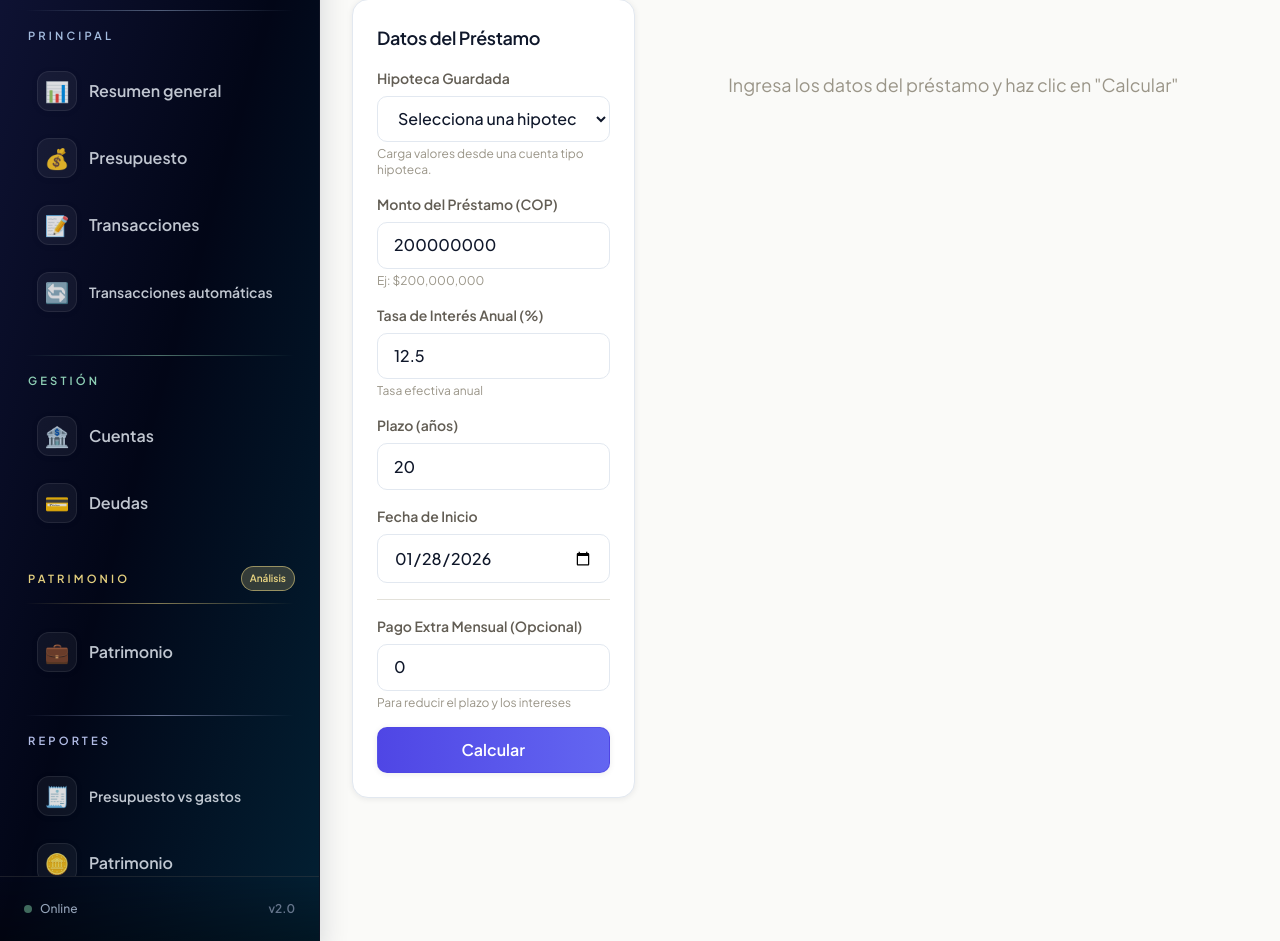
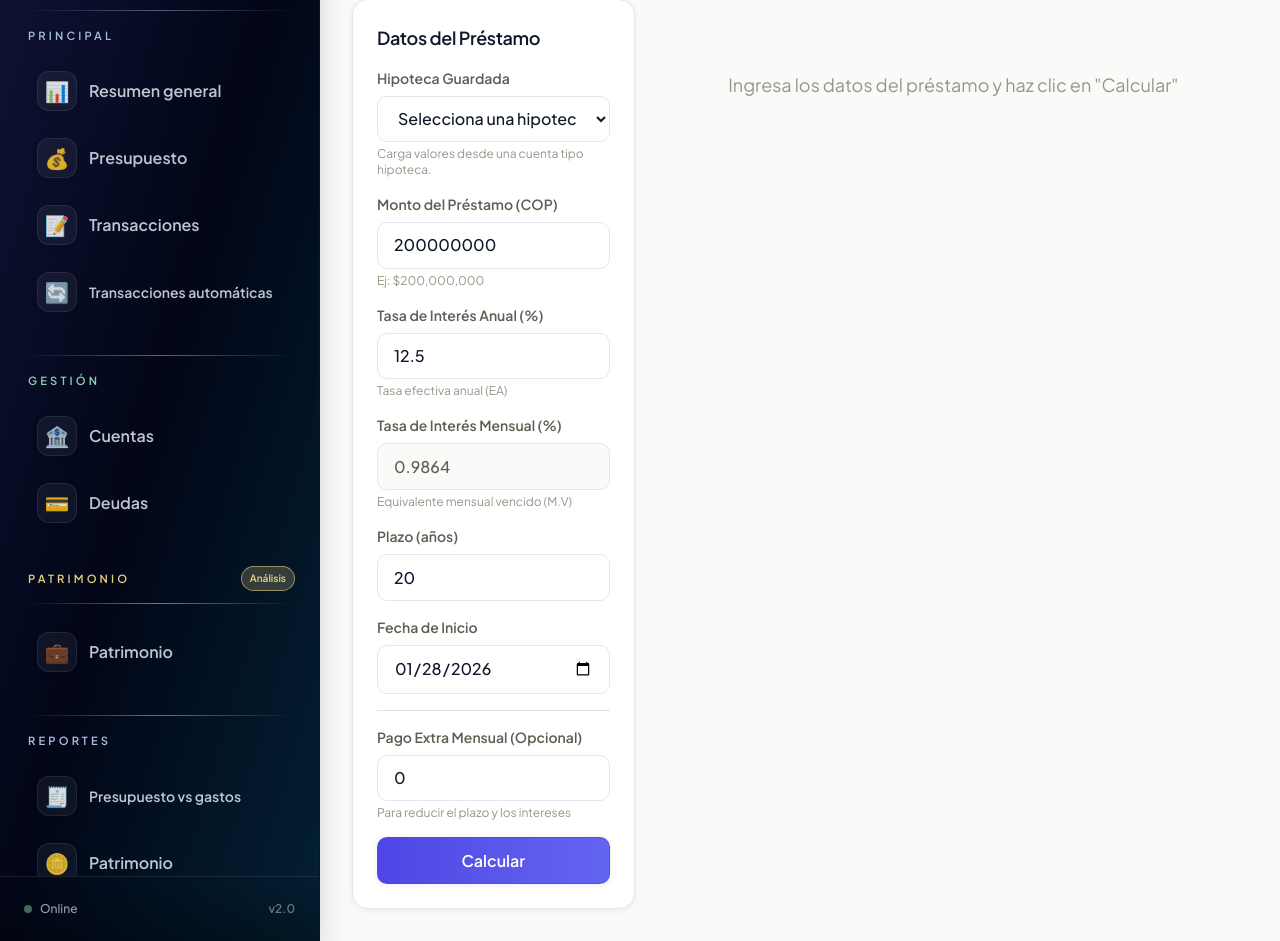
Before and after one commit to oscarems/personal_finances, a FastAPI app: page /mortgage in a window 1280 px wide. Shown: the part 161-1102 px from the top of the page. Run offline with FastAPI, Linux system fonts and the light colour scheme; data comes from the database, SQL or seed files in the repository; data that the repository does not hold is empty; some libraries are stand-ins or nearby versions.

Commit message:
Add monthly rate conversion to mortgage simulator

```diff
--- a/frontend/templates/mortgage.html
+++ b/frontend/templates/mortgage.html
@@ -50,7 +50,15 @@
                     </label>
                     <input type="number" id="annualRate" value="12.5" step="0.1" required
                            class="input-field">
-                    <p class="text-xs text-neutral-500 mt-1">Tasa efectiva anual</p>
+                    <p class="text-xs text-neutral-500 mt-1">Tasa efectiva anual (EA)</p>
+                </div>
+                <div>
+                    <label class="block text-sm font-semibold text-neutral-700 mb-2">
+                        Tasa de Interés Mensual (%)
+                    </label>
+                    <input type="text" id="monthlyRate" readonly
+                           class="input-field bg-gray-50 text-gray-700">
+                    <p class="text-xs text-neutral-500 mt-1">Equivalente mensual vencido (M.V)</p>
                 </div>
 
                 <div>
@@ -222,6 +230,7 @@
         // Set today as default start date
         const today = new Date().toISOString().split('T')[0];
         document.getElementById('startDate').value = today;
+        updateMonthlyRate();
         loadMortgageAccounts();
     });
 
@@ -275,6 +284,7 @@
         }
         if (interestRate) {
             document.getElementById('annualRate').value = interestRate;
+            updateMonthlyRate();
         }
         if (loanYears) {
             document.getElementById('termYears').value = loanYears;
@@ -302,6 +312,23 @@
             infoDiv.classList.add('hidden');
         }
     });
+
+    document.getElementById('annualRate').addEventListener('input', function() {
+        updateMonthlyRate();
+    });
+
+    function updateMonthlyRate() {
+        const annualRateValue = parseFloat(document.getElementById('annualRate').value);
+        const monthlyRateField = document.getElementById('monthlyRate');
+
+        if (!annualRateValue || annualRateValue < 0) {
+            monthlyRateField.value = '';
+            return;
+        }
+
+        const monthlyRate = (1 + annualRateValue / 100) ** (1 / 12) - 1;
+        monthlyRateField.value = (monthlyRate * 100).toFixed(4);
+    }
 
     document.getElementById('mortgageForm').addEventListener('submit', async function(e) {
         e.preventDefault();
```
